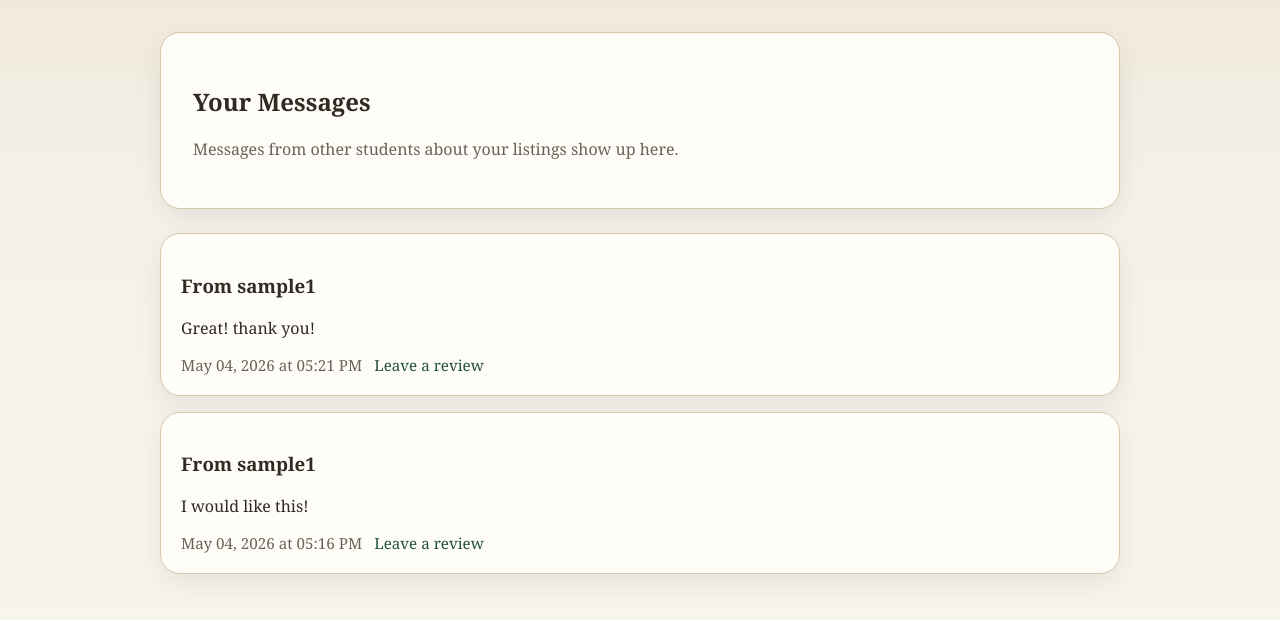
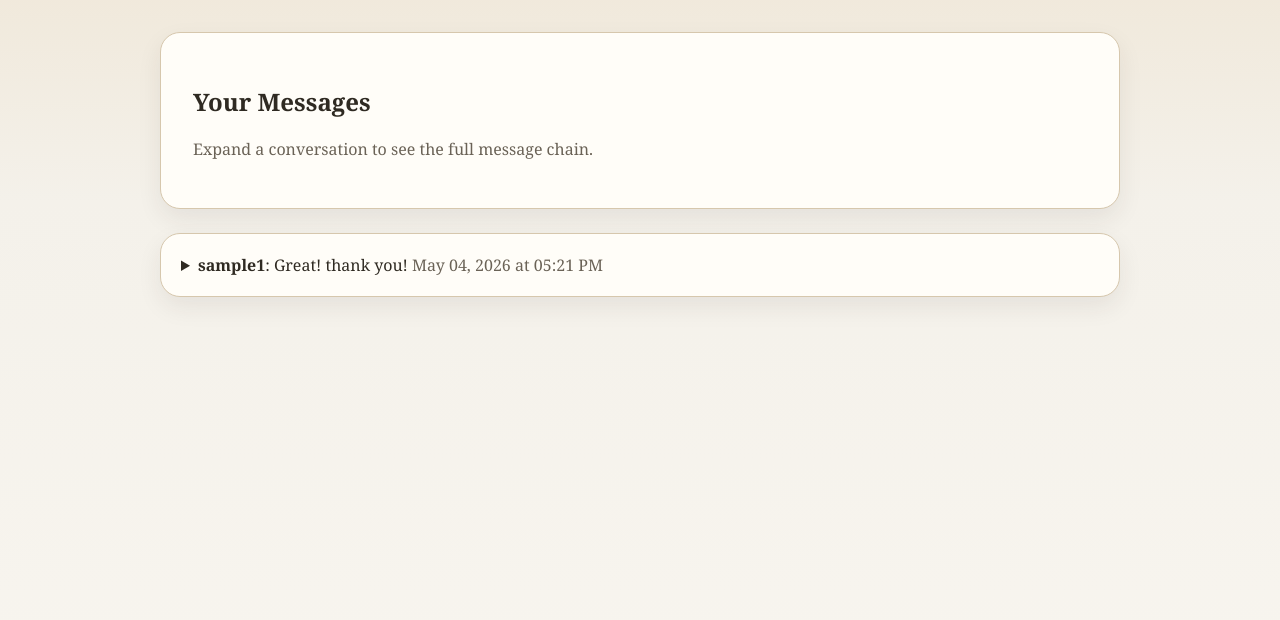
Before and after one commit to zachjf9/SCSU-Thrift-Store-CSC_330_Team_4, a Flask app: page /messages in a window 1280 px wide. Shown: the part 79-699 px from the top of the page. Run offline with Flask 3, Linux system fonts and the light colour scheme; a user stored in the database is signed in.

Commit message:
messages

```diff
--- a/app/routes.py
+++ b/app/routes.py
@@ -5,6 +5,7 @@ from uuid import uuid4
 
 from flask import Blueprint, current_app, render_template, redirect, url_for, flash, request
 from flask_login import login_user, logout_user, login_required, current_user
+from sqlalchemy import or_
 from werkzeug.security import generate_password_hash, check_password_hash
 from werkzeug.utils import secure_filename
 
@@ -145,6 +146,23 @@ def profile():
     return render_template('profile.html', form=form, received_reviews=received_reviews, authored_reviews=authored_reviews)
 
 
+@main.route('/profile/<int:user_id>')
+@login_required
+def view_profile(user_id):
+    user = User.query.get_or_404(user_id)
+    if user.id == current_user.id:
+        return redirect(url_for('main.profile'))
+
+    listings = (
+        Post.query
+        .filter_by(owner_id=user.id, is_active=True)
+        .order_by(Post.timestamp.desc())
+        .all()
+    )
+    reviews = Review.query.filter_by(reviewed_id=user.id).order_by(Review.timestamp.desc()).all()
+    return render_template('view_profile.html', user=user, listings=listings, reviews=reviews)
+
+
 @main.route('/create-post', methods=['GET', 'POST'])
 @login_required
 def create_post():
@@ -279,8 +297,80 @@ def delete_post(post_id):
 @main.route('/messages')
 @login_required
 def messages():
-    inbox = Message.query.filter_by(receiver_id=current_user.id).order_by(Message.timestamp.desc()).all()
-    return render_template('messages.html', messages=inbox)
+    all_messages = (
+        Message.query
+        .filter(or_(Message.sender_id == current_user.id, Message.receiver_id == current_user.id))
+        .order_by(Message.timestamp.asc())
+        .all()
+    )
+
+    conversations_by_user = {}
+    for message in all_messages:
+        other_user = message.receiver if message.sender_id == current_user.id else message.sender
+        conversations_by_user.setdefault(other_user.id, {
+            'user': other_user,
+            'messages': [],
+            'last_message': None,
+        })
+        conversations_by_user[other_user.id]['messages'].append(message)
+        conversations_by_user[other_user.id]['last_message'] = message
+
+    conversations = sorted(
+        conversations_by_user.values(),
+        key=lambda conversation: conversation['last_message'].timestamp,
+        reverse=True,
+    )
+
+    form = MessageForm()
+    return render_template('messages.html', conversations=conversations, form=form)
+
+
+@main.route('/messages/<int:message_id>/reply', methods=['POST'])
+@login_required
+def reply_message(message_id):
+    original_message = Message.query.get_or_404(message_id)
+    if original_message.receiver_id != current_user.id:
+        flash('You can only reply to messages sent to you.')
+        return redirect(url_for('main.messages'))
+
+    form = MessageForm()
+    if form.validate_on_submit():
+        reply = Message(
+            sender_id=current_user.id,
+            receiver_id=original_message.sender_id,
+            content=form.message.data,
+        )
+        db.session.add(reply)
+        db.session.commit()
+        flash('Reply sent!')
+    else:
+        flash('Reply cannot be empty.')
+
+    return redirect(url_for('main.messages'))
+
+
+@main.route('/messages/user/<int:user_id>/reply', methods=['POST'])
+@login_required
+def reply_user(user_id):
+    user = User.query.get_or_404(user_id)
+    if user.id == current_user.id:
+        flash('You cannot message yourself.')
+        return redirect(url_for('main.messages'))
+
+    form = MessageForm()
+    if form.validate_on_submit():
+        reply = Message(
+            sender_id=current_user.id,
+            receiver_id=user.id,
+            content=form.message.data,
+        )
+        db.session.add(reply)
+        db.session.commit()
+        flash('Reply sent!')
+    else:
+        flash('Reply cannot be empty.')
+
+    return redirect(url_for('main.messages'))
 
 
 @main.route('/review/<int:user_id>', methods=['GET', 'POST'])
--- a/app/templates/favorites.html
+++ b/app/templates/favorites.html
@@ -21,7 +21,7 @@
                             <span>${{ "%.2f"|format(post.price) }}</span>
                         {% endif %}
                         <span>{{ post.status or 'Available' }}</span>
-                        <span>Posted by {{ post.owner.username }}</span>
+                        <span>Posted by <a href="{{ url_for('main.view_profile', user_id=post.owner_id) }}">{{ post.owner.username }}</a></span>
                     </div>
                     <form method="post" action="{{ url_for('main.unfavorite_post', post_id=post.id) }}">
                         <input type="submit" value="Remove Favorite">
--- a/app/templates/index.html
+++ b/app/templates/index.html
@@ -55,7 +55,7 @@
                             <span>${{ "%.2f"|format(post.price) }}</span>
                         {% endif %}
                         <span>{{ post.status or 'Available' }}</span>
-                        <span>Posted by {{ post.owner.username }}</span>
+                        <span>Posted by <a href="{{ url_for('main.view_profile', user_id=post.owner_id) }}">{{ post.owner.username }}</a></span>
                     </div>
                     {% if current_user.is_authenticated and post.owner_id != current_user.id %}
                         {% if post.id in favorite_post_ids %}
--- a/app/templates/messages.html
+++ b/app/templates/messages.html
@@ -5,19 +5,40 @@
 {% block content %}
 <section class="hero">
     <h1>Your Messages</h1>
-    <p class="muted">Messages from other students about your listings show up here.</p>
+    <p class="muted">Expand a conversation to see the full message chain.</p>
 </section>
 
 <section>
-    {% for message in messages %}
-        <article class="card">
-            <h3>From {{ message.sender.username }}</h3>
-            <p>{{ message.content }}</p>
-            <div class="meta">
-                <span>{{ message.timestamp.strftime('%b %d, %Y at %I:%M %p') }}</span>
-                <span><a href="{{ url_for('main.review', user_id=message.sender.id) }}">Leave a review</a></span>
-            </div>
-        </article>
+    {% for conversation in conversations %}
+        <details class="card">
+            <summary>
+                <strong>{{ conversation.user.username }}</strong>:
+                {% if conversation.last_message.sender_id == current_user.id %}
+                    You: {{ conversation.last_message.content }}
+                {% else %}
+                    {{ conversation.last_message.content }}
+                {% endif %}
+                <span class="muted">{{ conversation.last_message.timestamp.strftime('%b %d, %Y at %I:%M %p') }}</span>
+            </summary>
+
+            {% for message in conversation.messages %}
+                <p>
+                    <strong>{% if message.sender_id == current_user.id %}You{% else %}{{ message.sender.username }}{% endif %}:</strong>
+                    {{ message.content }}
+                    <br>
+                    <span class="muted">{{ message.timestamp.strftime('%b %d, %Y at %I:%M %p') }}</span>
+                </p>
+            {% endfor %}
+
+            <form method="post" action="{{ url_for('main.reply_user', user_id=conversation.user.id) }}">
+                {{ form.hidden_tag() }}
+                <div>
+                    <label for="reply-{{ conversation.user.id }}">Reply</label>
+                    {{ form.message(id='reply-' ~ conversation.user.id, rows=3) }}
+                </div>
+                <p><input type="submit" value="Send Reply"></p>
+            </form>
+        </details>
     {% else %}
         <div class="empty">Your inbox is empty right now.</div>
     {% endfor %}
--- a/app/templates/post.html
+++ b/app/templates/post.html
@@ -22,7 +22,7 @@
             {% endif %}
             <span>{{ post.condition or 'Good' }}</span>
             <span>{{ post.status or 'Available' }}</span>
-            <span>Owner: {{ post.owner.username }}</span>
+            <span>Owner: <a href="{{ url_for('main.view_profile', user_id=post.owner_id) }}">{{ post.owner.username }}</a></span>
         </div>
 
         {% if post.owner_id == current_user.id or current_user.is_admin %}
--- a/app/templates/profile.html
+++ b/app/templates/profile.html
@@ -42,7 +42,7 @@
 <section class="card">
     <h2>Reviews About You</h2>
     {% for review in received_reviews %}
-        <p>{{ review.rating }}/5 by {{ review.reviewer.username }}: {{ review.comment }}</p>
+        <p>{{ review.rating }}/5 by <a href="{{ url_for('main.view_profile', user_id=review.reviewer_id) }}">{{ review.reviewer.username }}</a>: {{ review.comment }}</p>
     {% else %}
         <p class="muted">No reviews.</p>
     {% endfor %}
@@ -51,7 +51,7 @@
 <section class="card">
     <h2>Your Reviews</h2>
     {% for review in authored_reviews %}
-        <p>{{ review.rating }}/5 for {{ review.reviewed.username }}: {{ review.comment }}</p>
+        <p>{{ review.rating }}/5 for <a href="{{ url_for('main.view_profile', user_id=review.reviewed_id) }}">{{ review.reviewed.username }}</a>: {{ review.comment }}</p>
         <p><a href="{{ url_for('main.edit_review', review_id=review.id) }}">Edit</a></p>
         <form method="post" action="{{ url_for('main.delete_review', review_id=review.id) }}">
             <input type="submit" value="Delete">
```
Also changed, not shown: app/templates/view_profile.html (added, +35 -0 lines), app/static/uploads/9f5978409278413e9a4c6abcd3e720e1.webp (added), instance/app.db.
